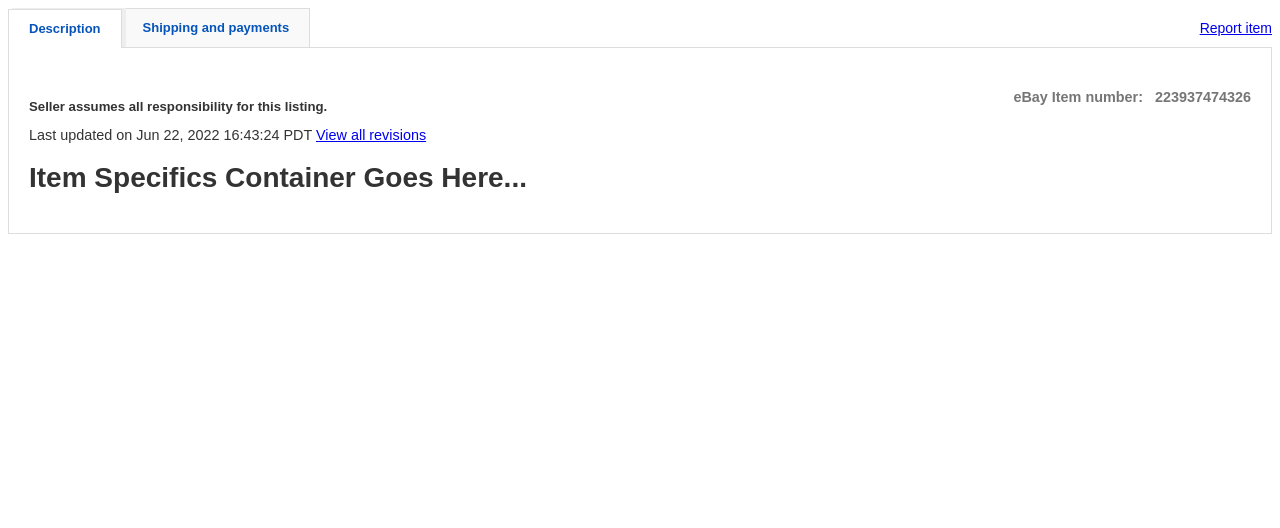
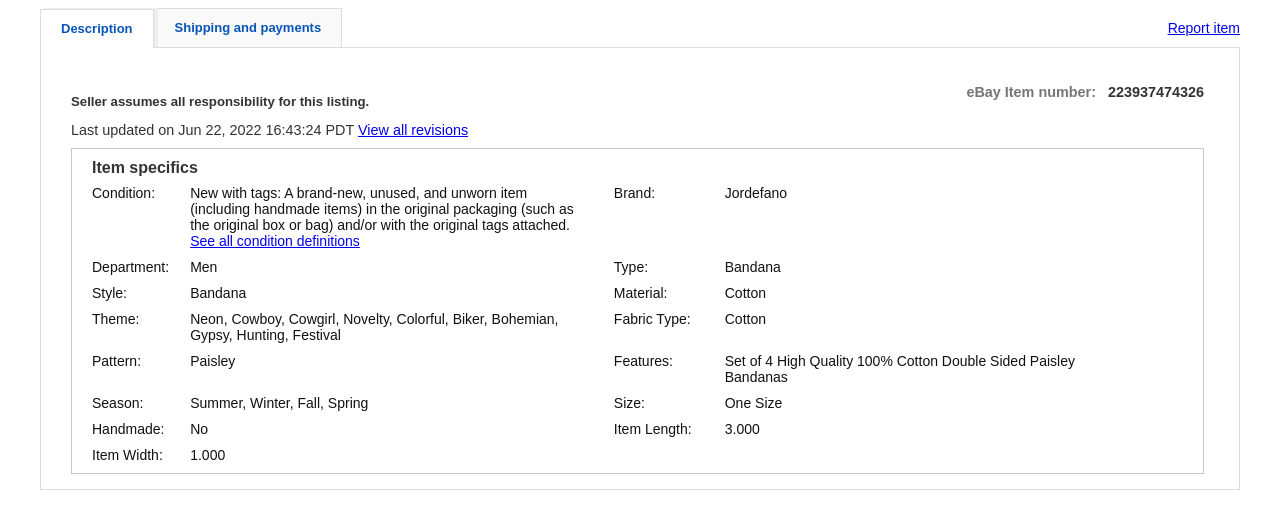
Before and after one commit to Team-Ebay/item_description_shipping_payments, a React (Create React App) app: page / in a window 1280 px wide. Shown: the top 528 px of the page. Built offline with nearby package versions, Linux system fonts and the light colour scheme; the HTML template or start-up script is replaced by a standard one.

Commit message:
Item Specifics done

```diff
--- a/src/components/description-pg/Description.jsx
+++ b/src/components/description-pg/Description.jsx
@@ -1,12 +1,14 @@
 import React from 'react';
 import TopBlockDetails from './TopBlockDetails.jsx';
-import ItemSpecifics from './ItemSpecifics';
+import ItemSpecificsBlock from './ItemSpecificsBlock';
 
 const Description = () => {
     return (
         <>
             <TopBlockDetails />
-            <ItemSpecifics />
+            <ItemSpecificsBlock />
+            {/* <MiniNavbarBlock /> */}
+            {/* <LargeImgWithDetailsBlock /> */}
 
         </>
     )
--- /dev/null
+++ b/src/components/description-pg/DetailsContainer.jsx
@@ -0,0 +1,59 @@
+import React from 'react';
+
+const DetailsContainer = () => {
+
+    let details = 'New with tags: A brand-new, unused, and unworn item (including handmade items) in the original packaging (such as the original box or bag) and/or with the original tags attached.'
+
+    let theme = 'Neon, Cowboy, Cowgirl, Novelty, Colorful, Biker, Bohemian, Gypsy, Hunting, Festival';
+
+    let features = 'Set of 4 High Quality 100% Cotton Double Sided Paisley Bandanas';
+
+    let season = 'Summer, Winter, Fall, Spring';
+
+    return (
+        <div className='detailsContainer'>
+
+            <div className='label'>Condition: </div>
+            <div className='details'> {details}
+                <a href='#'> See all condition definitions</a></div>
+            <div className='label2'> Brand: </div>
+            <div className='details'> {'Jordefano'}</div>
+
+            <div className='label'>Department: </div>
+            <div className='details'> {'Men'}</div>
+            <div className='label2'> Type: </div>
+            <div className='details'> {'Bandana'}</div>
+
+            <div className='label'>Style: </div>
+            <div className='details'> {'Bandana'}</div>
+            <div className='label2'> Material: </div>
+            <div className='details'> {'Cotton'}</div>
+
+            <div className='label'>Theme: </div>
+            <div className='details'> {theme}</div>
+            <div className='label2'> Fabric Type: </div>
+            <div className='details'> {'Cotton'}</div>
+
+            <div className='label'>Pattern: </div>
+            <div className='details'> {'Paisley'}</div>
+            <div className='label2'> Features: </div>
+            <div className='details'> {features}</div>
+
+            <div className='label'>Season: </div>
+            <div className='details'> {season}</div>
+            <div className='label2'> Size: </div>
+            <div className='details'> {'One Size'}</div>
+
+            <div className='label'>Handmade: </div>
+            <div className='details'> {'No'}</div>
+            <div className='label2'> Item Length: </div>
+            <div className='details'> {'3.000'}</div>
+
+            <div className='label'>Item Width: </div>
+            <div className='details'> {'1.000'}</div>
+
+        </div>
+    )
+}
+
+export default DetailsContainer;
--- a/src/components/description-pg/ItemSpecifics.jsx
+++ /dev/null
@@ -1,9 +0,0 @@
-import React from 'react';
-
-const ItemSpecifics = () => {
-    return (
-        <h1>Item Specifics Container Goes Here...</h1>
-    )
-}
-
-export default ItemSpecifics;
--- /dev/null
+++ b/src/components/description-pg/ItemSpecificsBlock.jsx
@@ -0,0 +1,14 @@
+import React from 'react';
+import DetailsContainer from './DetailsContainer.jsx'
+
+const ItemSpecificsBlock = () => {
+    return (
+        <div className='itemSpecificsContainer'>
+            <div className='itemSpecificsTitle'> Item specifics</div>
+
+            <DetailsContainer />
+        </div>
+    )
+}
+
+export default ItemSpecificsBlock;
--- a/src/index.css
+++ b/src/index.css
@@ -16,8 +16,10 @@ body {
   margin: auto;
   display: flex;
   flex-direction: column;
-  max-width: 1475px;
-  min-width: 1230px;
+  max-width: 1210px;
+  min-width: 1100px;
+  padding-right: 5px;
+  padding-left: 5px;
 }
 
 .tabs-container {
@@ -62,7 +64,7 @@ body {
 
 .content-container {
   border: 1px solid #ddd;
-  padding: 20px;
+  padding: 15px 35px 15px 30px;
   width: 100%;
 
 }
@@ -94,8 +96,9 @@ body {
 }
 
 .topBlockItemNumber {
-  font-weight: bold;
+  font-weight: 900;
   padding-left: 8px;
+  color: #333;
 }
 
 .topBlockDetailsContainer p {
@@ -107,4 +110,43 @@ body {
 .topBlockUpdateDate {
   font-size: .9rem;
   font-weight: 500;
+  margin-bottom: 10px;
 }
+
+
+.itemSpecificsContainer {
+  border: 1px solid #c7c7c7;
+  padding: 10px 20px;
+}
+
+.itemSpecificsTitle {
+  display: flex;
+  font-size: 1rem;
+  padding-bottom: 8px;
+  font-weight: 700;
+}
+
+.detailsContainer {
+  display: grid;
+  grid-template-columns: 8% 36% 11% 33%;
+  gap: 1%;
+  row-gap: 10px;
+  width: 100%;
+  color: #111
+}
+
+.label {
+  /* width: fit-content; */
+  /* max-width: 200px; */
+  /* justify-self: center; */
+}
+
+.label2 {
+  padding-left: 20px;
+}
+
+.details {
+  /* white-space: nowrap;
+  display: table-cell; */
+  /* max-width: 400px; */
+}
```
Also changed, not shown: src/components/description-pg/LargeImgWithDetailsBlock.jsx (added), src/components/description-pg/MiniNavbar.jsx (deleted), src/components/description-pg/MiniNavbarBlock.jsx (added).
